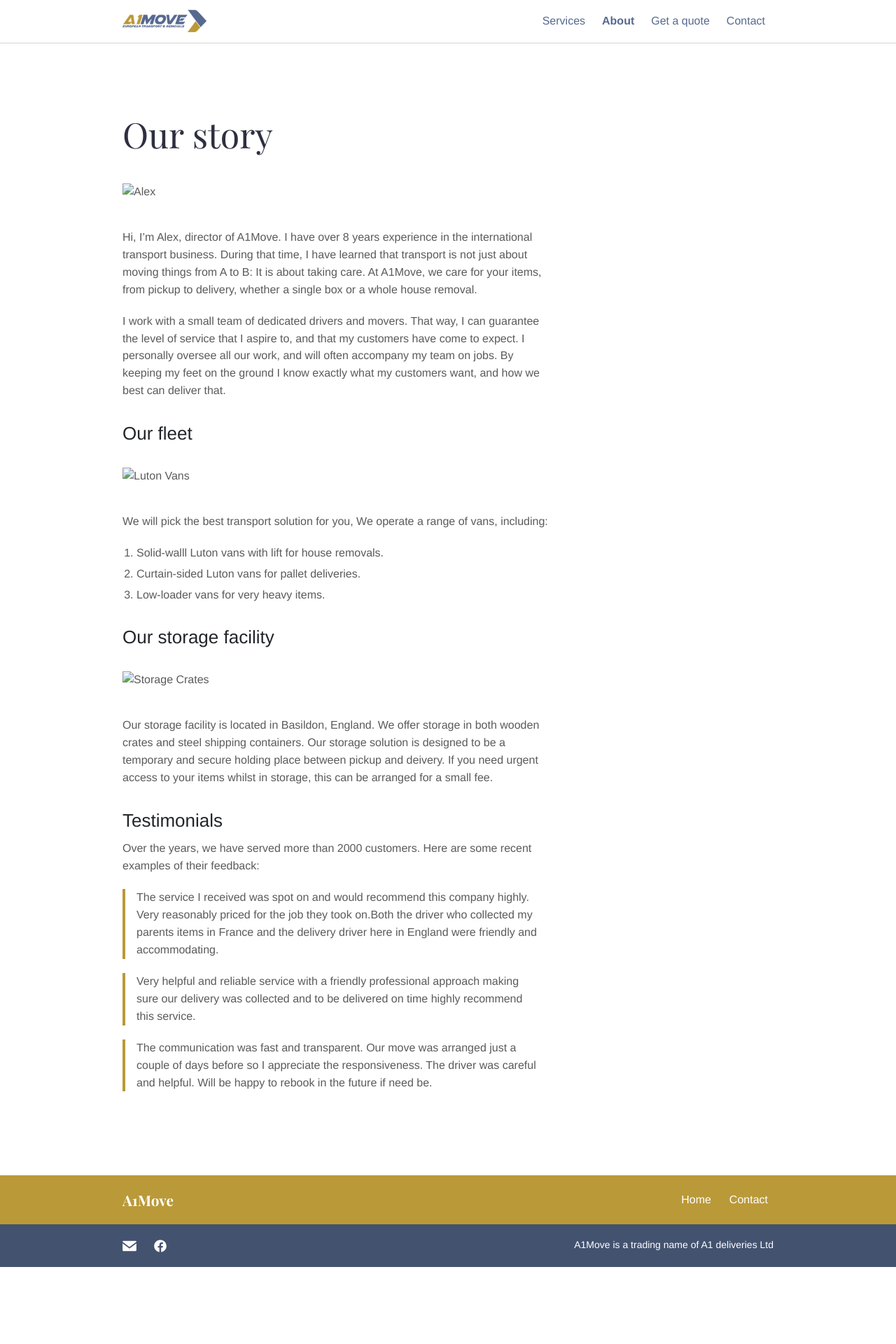
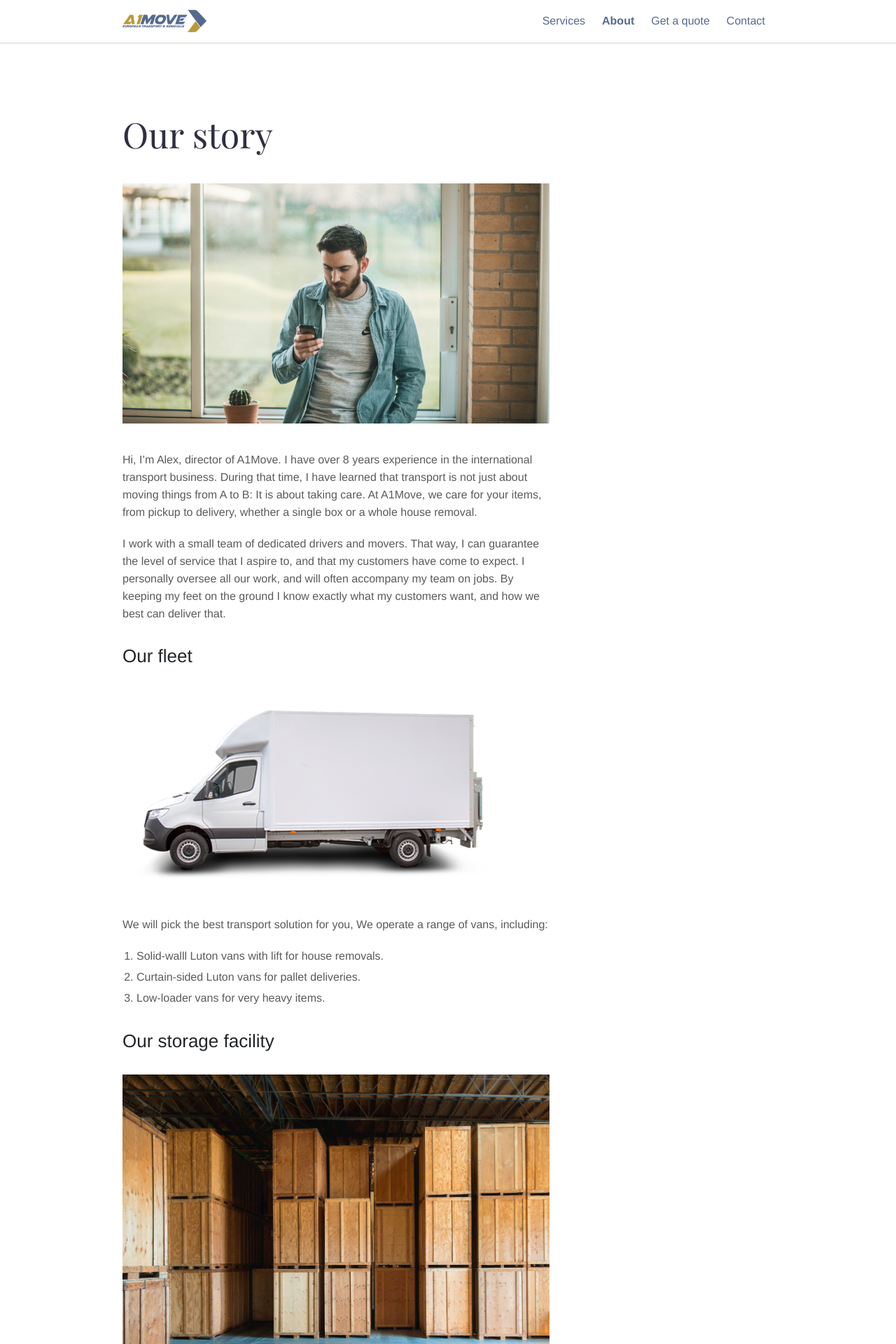
Before and after one commit to better-bandits/a1move, a Jekyll site: the page built from about.md, in a window 1280 px wide. Shown: the top 1920 px of the page at 70% size. Built offline with Jekyll 4.4.1, drawn with Linux system fonts in a browser that asks for light colours; before the commit the page ends 1810 px from its top, so only the background shows below that.

Commit message:
hoping to fix image paths

```diff
--- a/about.md
+++ b/about.md
@@ -5,7 +5,7 @@
 bodyClass: page-about
 ---
 
-![Alex](images/thom-holmes-Lrfw0U_o9I0-unsplash.jpg)
+![Alex](/images/thom-holmes-Lrfw0U_o9I0-unsplash.jpg)
 
 Hi, I'm Alex, director of A1Move. I have over 8 years experience in the international transport business. During that time, I have learned that transport is not just about moving things from A to B: It is about taking care. At A1Move, we care for your items, from pickup to delivery, whether a single box or a whole house removal.
 
@@ -13,7 +13,7 @@
 
 ## Our fleet
 
-![Luton Vans](images/fleet/Luton-Van.png)
+![Luton Vans](/images/fleet/Luton-Van.png)
 
 We will pick the best transport solution for you, We operate a range of vans, including:
 
@@ -24,7 +24,7 @@
 
 ## Our storage facility
 
-![Storage Crates](images/fleet/warehouse-crates.jpg)
+![Storage Crates](/images/fleet/warehouse-crates.jpg)
 
 Our storage facility is located in Basildon, England. We offer storage in both wooden crates and steel shipping containers. Our storage solution is designed to be a temporary and secure holding place between pickup and deivery. If you need urgent access to your items whilst in storage, this can be arranged for a small fee.
 
--- a/docs/about/index.html
+++ b/docs/about/index.html
@@ -95,7 +95,7 @@
         <div class="col-12 col-md-8">
             <div class="service service-single">
                 <h1 class="title">Our story</h1>
-                <div class="content"><p><img src="images/thom-holmes-Lrfw0U_o9I0-unsplash.jpg" alt="Alex" /></p>
+                <div class="content"><p><img src="/images/thom-holmes-Lrfw0U_o9I0-unsplash.jpg" alt="Alex" /></p>
 
 <p>Hi, I’m Alex, director of A1Move. I have over 8 years experience in the international transport business. During that time, I have learned that transport is not just about moving things from A to B: It is about taking care. At A1Move, we care for your items, from pickup to delivery, whether a single box or a whole house removal.</p>
 
@@ -103,7 +103,7 @@
 
 <h2 id="our-fleet">Our fleet</h2>
 
-<p><img src="images/fleet/Luton-Van.png" alt="Luton Vans" /></p>
+<p><img src="/images/fleet/Luton-Van.png" alt="Luton Vans" /></p>
 
 <p>We will pick the best transport solution for you, We operate a range of vans, including:</p>
 
@@ -115,7 +115,7 @@
 
 <h2 id="our-storage-facility">Our storage facility</h2>
 
-<p><img src="images/fleet/warehouse-crates.jpg" alt="Storage Crates" /></p>
+<p><img src="/images/fleet/warehouse-crates.jpg" alt="Storage Crates" /></p>
 
 <p>Our storage facility is located in Basildon, England. We offer storage in both wooden crates and steel shipping containers. Our storage solution is designed to be a temporary and secure holding place between pickup and deivery. If you need urgent access to your items whilst in storage, this can be arranged for a small fee.</p>
 
```
Also changed, not shown: docs/services/index.html (+4 -4 lines), services.md (+2 -2 lines).
